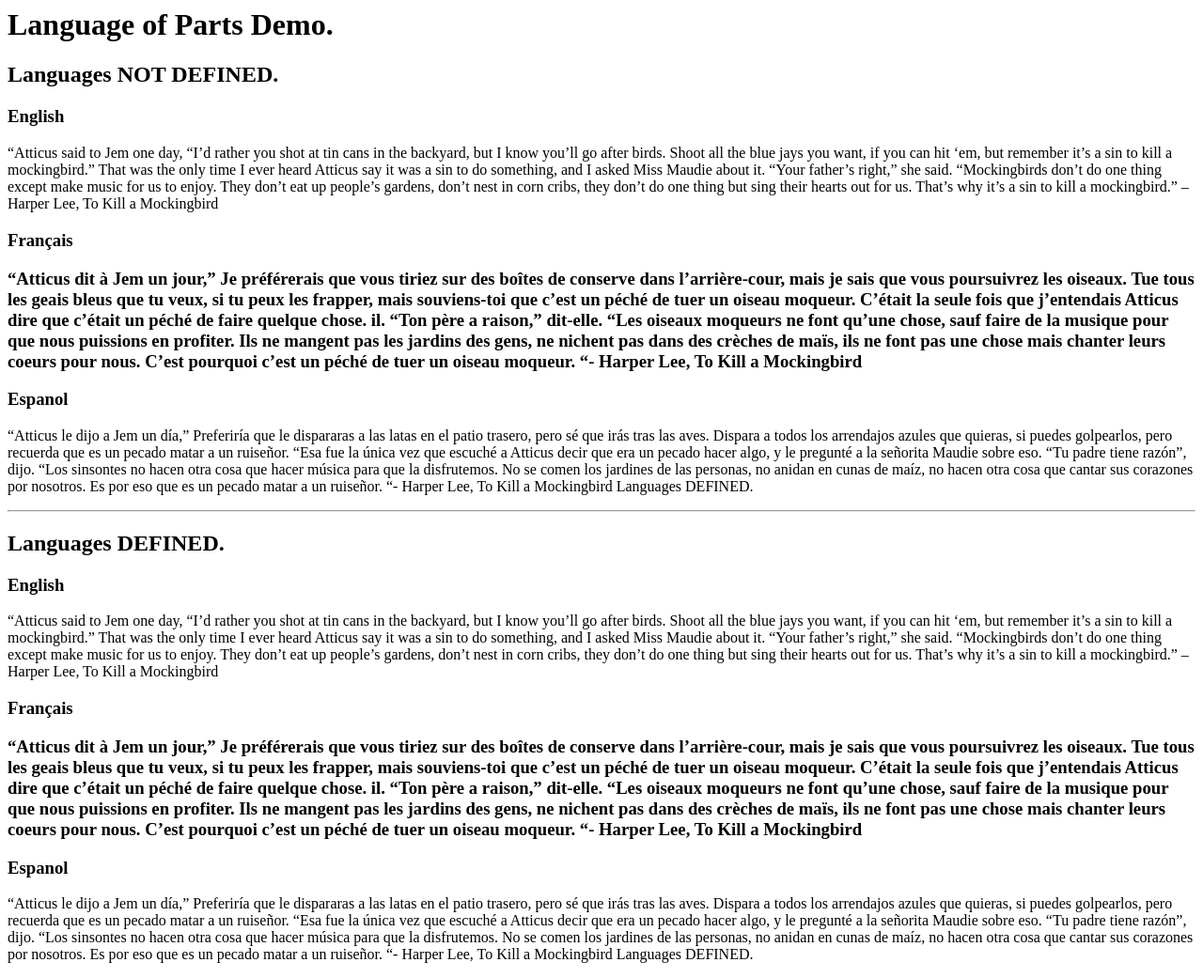
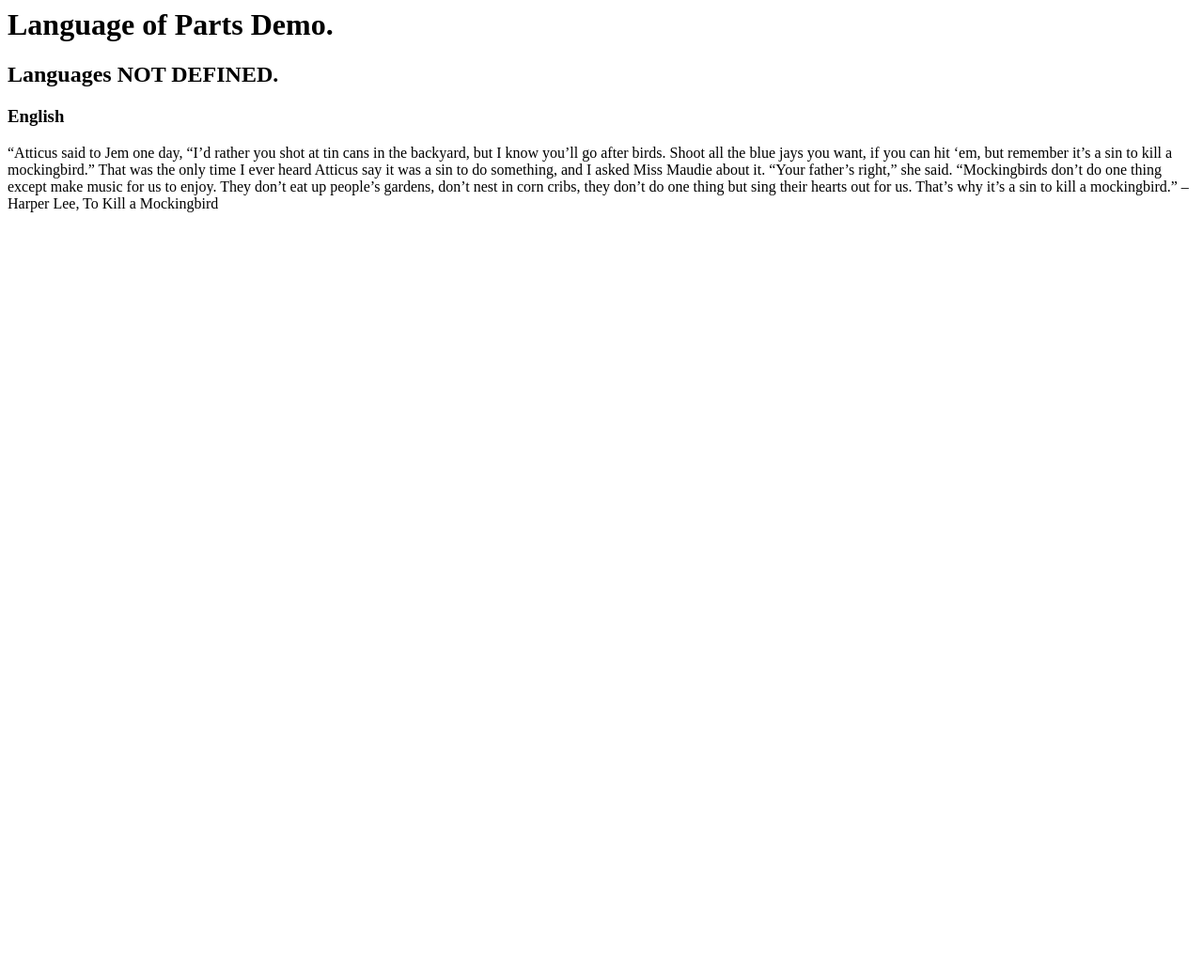
Before and after one commit to gareth85/a11ydemos, a PHP site: page / in a window 1280 px wide. Shown: the whole page at 94% size. After the commit the page ends 226 px from the top, so only its background shows below. Run offline with PHP 8.4, Linux system fonts and the light colour scheme.

Commit message:
Update index.php

```diff
--- a/languageofparts/index.php
+++ b/languageofparts/index.php
@@ -14,31 +14,6 @@
 
 <p>“Atticus said to Jem one day, “I’d rather you shot at tin cans in the backyard, but I know you’ll go after birds. Shoot all the blue jays you want, if you can hit ‘em, but remember it’s a sin to kill a mockingbird.” That was the only time I ever heard Atticus say it was a sin to do something, and I asked Miss Maudie about it. “Your father’s right,” she said. “Mockingbirds don’t do one thing except make music for us to enjoy. They don’t eat up people’s gardens, don’t nest in corn cribs, they don’t do one thing but sing their hearts out for us. That’s why it’s a sin to kill a mockingbird.” – Harper Lee, To Kill a Mockingbird</p>
 
-<h3>Français</div>
-
-<p>“Atticus dit à Jem un jour,” Je préférerais que vous tiriez sur des boîtes de conserve dans l’arrière-cour, mais je sais que vous poursuivrez les oiseaux. Tue tous les geais bleus que tu veux, si tu peux les frapper, mais souviens-toi que c’est un péché de tuer un oiseau moqueur. C’était la seule fois que j’entendais Atticus dire que c’était un péché de faire quelque chose. il. “Ton père a raison,” dit-elle. “Les oiseaux moqueurs ne font qu’une chose, sauf faire de la musique pour que nous puissions en profiter. Ils ne mangent pas les jardins des gens, ne nichent pas dans des crèches de maïs, ils ne font pas une chose mais chanter leurs coeurs pour nous. C’est pourquoi c’est un péché de tuer un oiseau moqueur. “- Harper Lee, To Kill a Mockingbird</p>
-
-<h3>Espanol</h3>
-
-<p>“Atticus le dijo a Jem un día,” Preferiría que le dispararas a las latas en el patio trasero, pero sé que irás tras las aves. Dispara a todos los arrendajos azules que quieras, si puedes golpearlos, pero recuerda que es un pecado matar a un ruiseñor. “Esa fue la única vez que escuché a Atticus decir que era un pecado hacer algo, y le pregunté a la señorita Maudie sobre eso. “Tu padre tiene razón”, dijo. “Los sinsontes no hacen otra cosa que hacer música para que la disfrutemos. No se comen los jardines de las personas, no anidan en cunas de maíz, no hacen otra cosa que cantar sus corazones por nosotros. Es por eso que es un pecado matar a un ruiseñor. “- Harper Lee, To Kill a Mockingbird
-Languages DEFINED.</p>
-
-<hr>
-
-<h2>Languages DEFINED.</h2>
-
-<h3>English</h3>
-
-<p>“Atticus said to Jem one day, “I’d rather you shot at tin cans in the backyard, but I know you’ll go after birds. Shoot all the blue jays you want, if you can hit ‘em, but remember it’s a sin to kill a mockingbird.” That was the only time I ever heard Atticus say it was a sin to do something, and I asked Miss Maudie about it. “Your father’s right,” she said. “Mockingbirds don’t do one thing except make music for us to enjoy. They don’t eat up people’s gardens, don’t nest in corn cribs, they don’t do one thing but sing their hearts out for us. That’s why it’s a sin to kill a mockingbird.” – Harper Lee, To Kill a Mockingbird</p>
-
-<h3>Français</div>
-
-<p>“Atticus dit à Jem un jour,” Je préférerais que vous tiriez sur des boîtes de conserve dans l’arrière-cour, mais je sais que vous poursuivrez les oiseaux. Tue tous les geais bleus que tu veux, si tu peux les frapper, mais souviens-toi que c’est un péché de tuer un oiseau moqueur. C’était la seule fois que j’entendais Atticus dire que c’était un péché de faire quelque chose. il. “Ton père a raison,” dit-elle. “Les oiseaux moqueurs ne font qu’une chose, sauf faire de la musique pour que nous puissions en profiter. Ils ne mangent pas les jardins des gens, ne nichent pas dans des crèches de maïs, ils ne font pas une chose mais chanter leurs coeurs pour nous. C’est pourquoi c’est un péché de tuer un oiseau moqueur. “- Harper Lee, To Kill a Mockingbird</p>
-
-<h3>Espanol</h3>
-
-<p>“Atticus le dijo a Jem un día,” Preferiría que le dispararas a las latas en el patio trasero, pero sé que irás tras las aves. Dispara a todos los arrendajos azules que quieras, si puedes golpearlos, pero recuerda que es un pecado matar a un ruiseñor. “Esa fue la única vez que escuché a Atticus decir que era un pecado hacer algo, y le pregunté a la señorita Maudie sobre eso. “Tu padre tiene razón”, dijo. “Los sinsontes no hacen otra cosa que hacer música para que la disfrutemos. No se comen los jardines de las personas, no anidan en cunas de maíz, no hacen otra cosa que cantar sus corazones por nosotros. Es por eso que es un pecado matar a un ruiseñor. “- Harper Lee, To Kill a Mockingbird
-Languages DEFINED.</p>
 
 </body>
 
```
